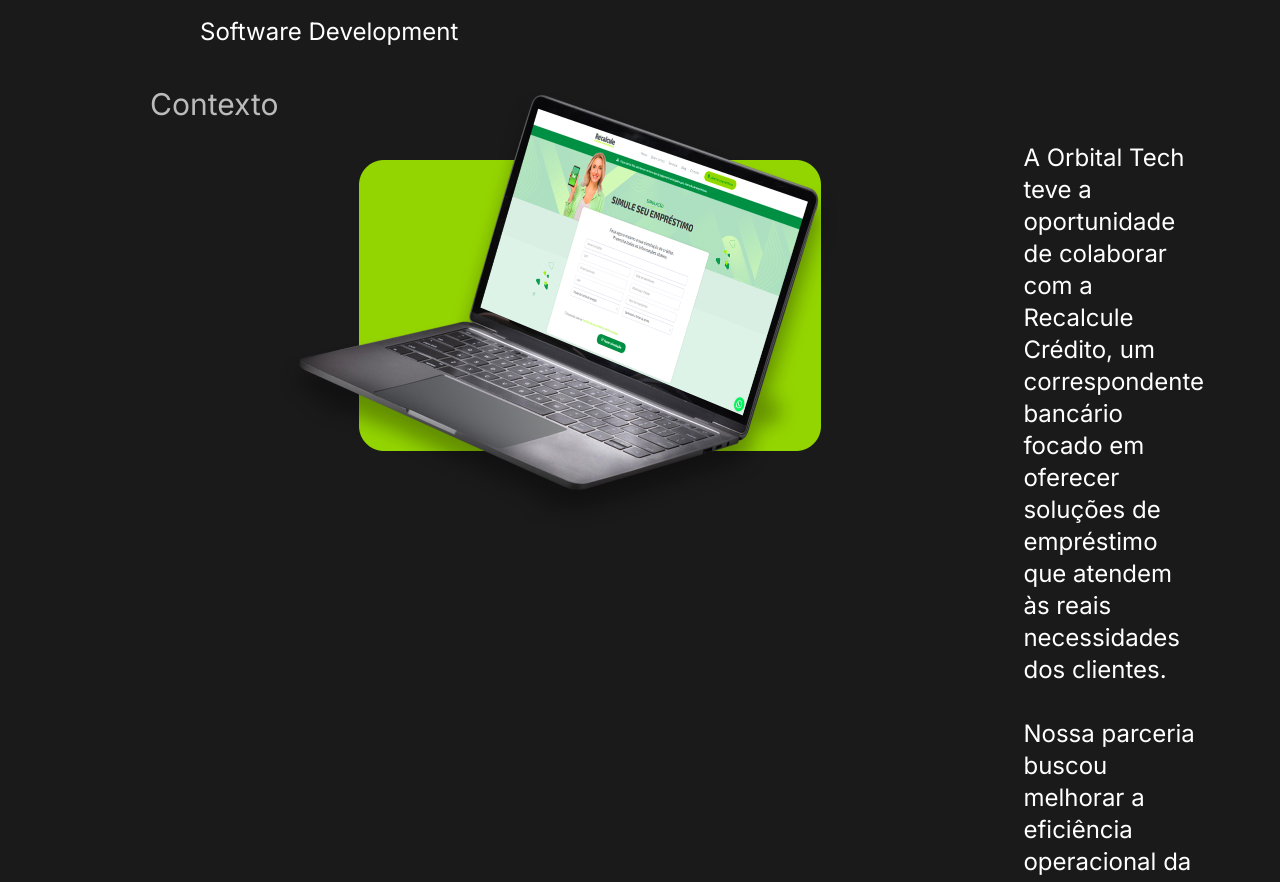
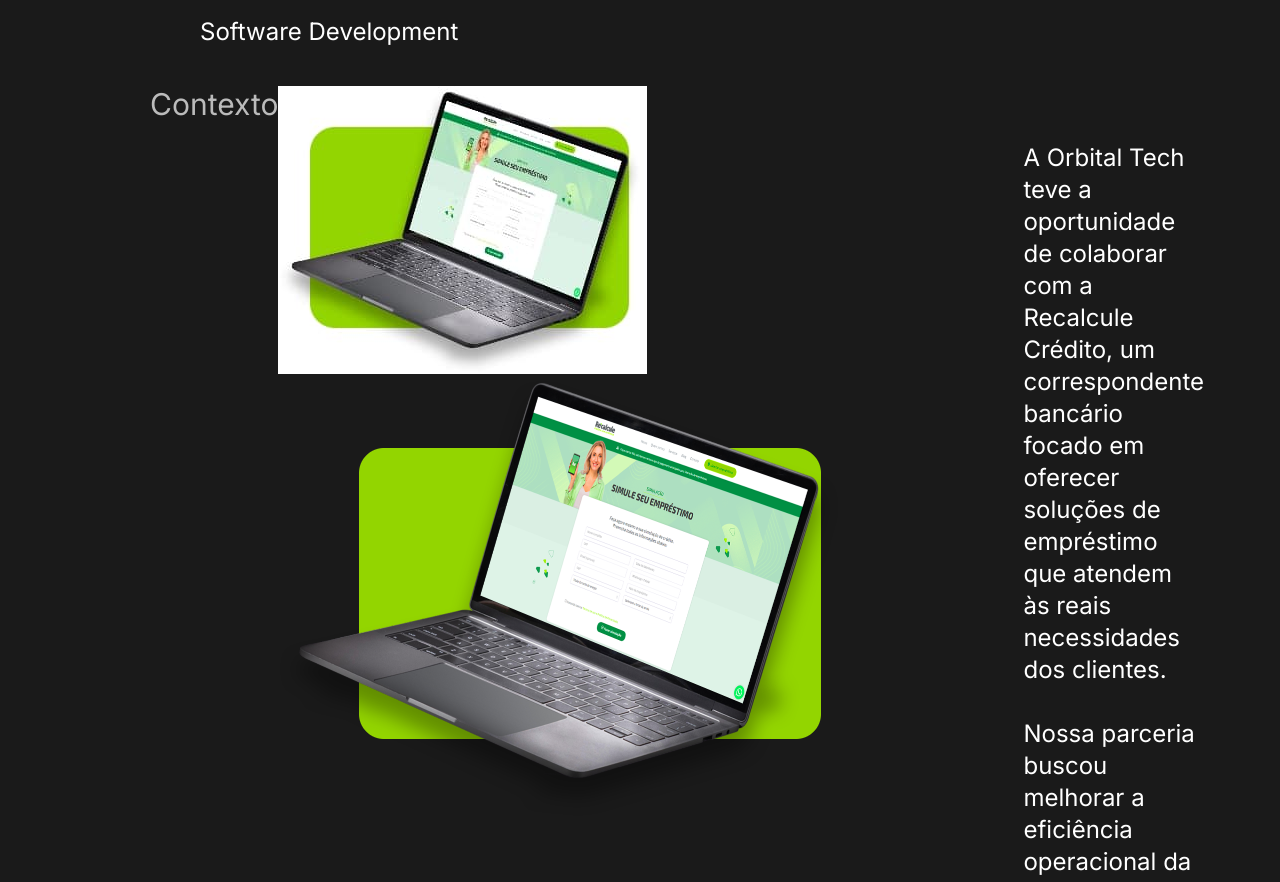
Before and after one commit to marcusdavanco/orbital-cases, a Next.js app: page /cases/recalcule in a window 1280 px wide. Shown: the part 894-1776 px from the top of the page. Built offline with nearby package versions, Linux system fonts and the light colour scheme; what tailwindcss-animated would draw is missing.

Commit message:
chore: recalcule responsiveness

```diff
--- a/src/app/cases/cvc/page.tsx
+++ b/src/app/cases/cvc/page.tsx
@@ -39,7 +39,7 @@
         title="Soluções"
         content={['Gateway de Hotéis: Desenvolvemos um gateway de hotéis que permite aos clientes da CVC acessarem os catálogos completos de hotéis de seus parceiros. Quando um cliente escolhe destino e data no site da CVC, uma requisição é feita para os parceiros, recuperando todos os hotéis na área selecionada.', 'Integração com API de Polígonos: Implementamos a integração com uma API de polígonos, possibilitando que a CVC cadastrasse os hotéis em regiões específicas. Isso permitiu aos clientes filtrar hotéis com base em áreas geográficas precisas, proporcionando uma experiência de busca mais refinada e eficiente.']}
       />
-      <section className="h-[914px] w-full relative">
+      <section className="lg:h-[914px] h-[353px] w-full relative">
       <Image
         src={`${window.outerWidth >= 1024 ? "/familia-viajando.png" : "/familia-viajando-mobile.jpg"}`}
         fill
--- a/src/app/cases/recalcule/page.tsx
+++ b/src/app/cases/recalcule/page.tsx
@@ -8,7 +8,7 @@
       <Hero
         logoUrl="/logo-recalcule.svg"
         content={["Squads de desenvolvimento", "QA", "Software Development"]}
-        imageUrl="/header-bg-4.jpg"
+        imageUrl={`${window.outerWidth >= 1024 ? "/header-bg-4.jpg" : "/header-bg-4-mobile.jpg"}`}
         title="Integração com CRM e Instituições Financeiras"
         index={3}
       />
@@ -21,6 +21,14 @@
             floating: false,
             height: 444,
             width: 569
+          }
+        }
+        mobileImage={
+          {
+            url: "/imagem-contexto-4-mobile.jpg",
+            floating: false,
+            height: 288,
+            width: 369
           }
         }
         title="Contexto"
@@ -39,9 +47,9 @@
         title="Soluções"
         content={['Integração com CRM Bitrix24: Implementamos uma integração completa com o CRM Bitrix24, permitindo à Recalcule Crédito centralizar e gerenciar todas as informações de clientes e leads em uma plataforma única. Isso melhorou significativamente a eficiência e a organização das operações da empresa.', 'Integração com Instituições Financeiras: Desenvolvemos integrações com diversas instituições financeiras, permitindo que a Recalcule Crédito consulte vários parceiros de empréstimos. Isso transformou a Recalcule Crédito em um Broker de empréstimo, oferecendo uma ampla gama de opções para seus clientes.', 'Gateway de Empréstimo: Construímos um Gateway de Empréstimo que permite aos clientes da Recalcule Crédito acessarem uma variedade de opções de empréstimo. Ao preencher o formulário no site, nossa API realiza a qualificação do lead, incluindo-o automaticamente no CRM Bitrix24 se tiver perfil para aderir ao empréstimo.', 'Aplicação de Lead Qualificado: Implementamos a solução Lead Qualificado, que automatiza a qualificação de leads. Quando um cliente preenche o formulário no site, nossa API realiza as verificações necessárias para qualificar o lead. Isso permitiu que a Recalcule Crédito trabalhasse apenas com leads qualificados, aumentando a eficiência e a taxa de conversão.', 'Manutenção do Website: Realizamos a manutenção contínua do website da Recalcule Crédito, garantindo que ele esteja sempre atualizado e seguindo as melhores práticas de mercado.']}
       />
-      <section className="h-[914px] w-full relative">
+      <section className="lg:h-[914px] h-[306px] w-full relative">
       <Image
-        src={"/casal-idosos.jpg"}
+        src={`${window.outerWidth >= 1024 ? "/casal-idosos.jpg" : "/casal-idosos-mobile.jpg"}`}
         fill
         objectFit="cover"
         alt="Casal de idosos sorrindo enquanto olham um tablet"
```
